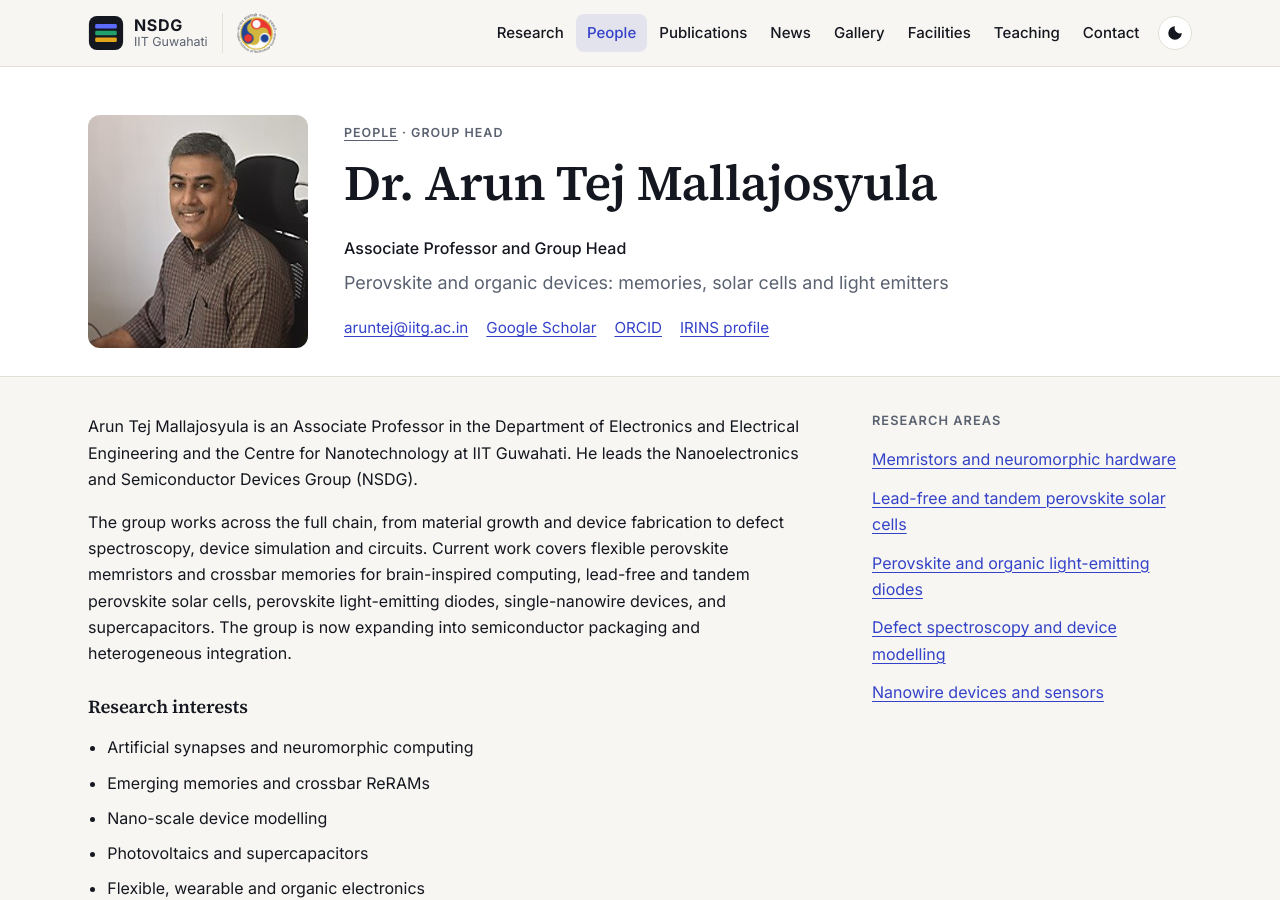
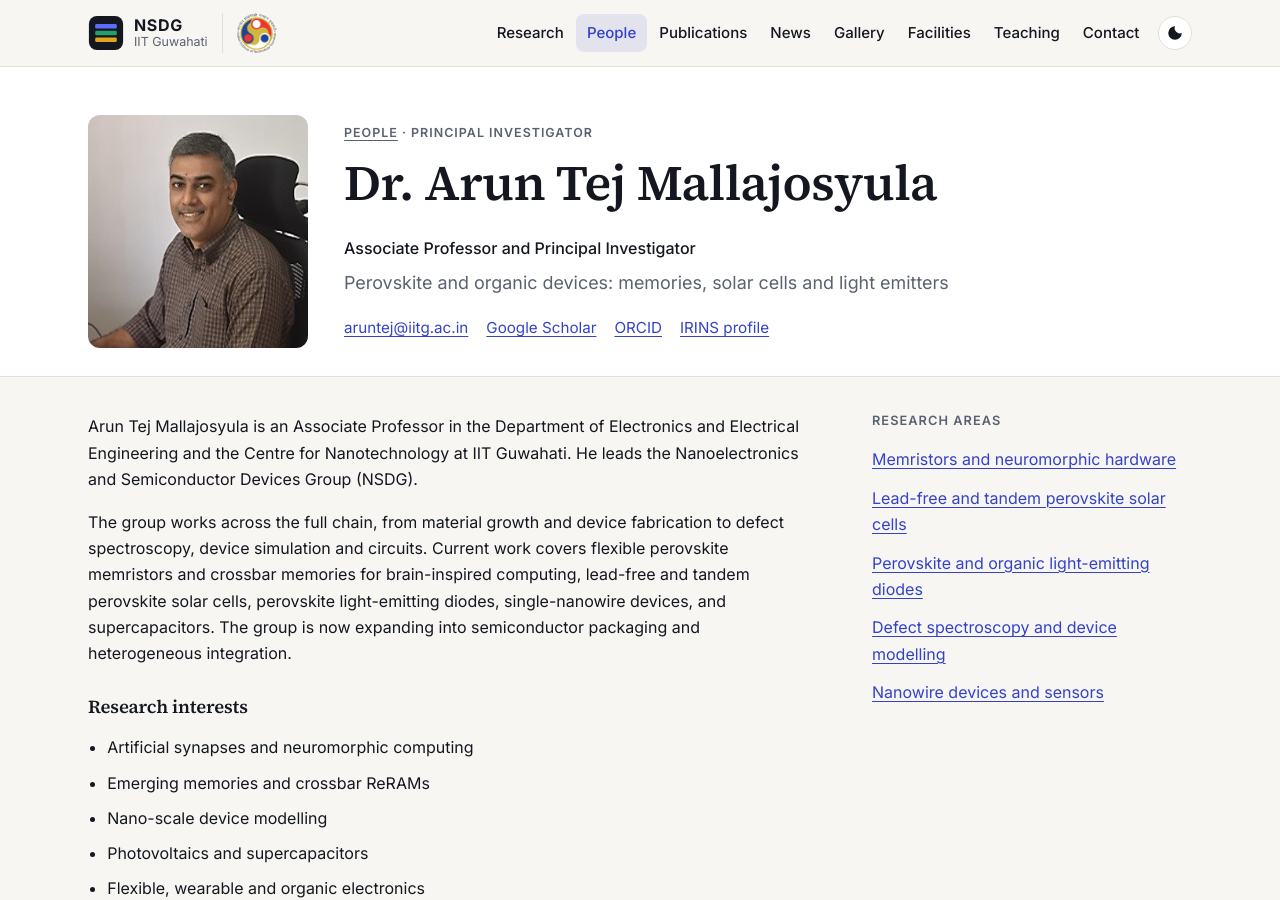
Before and after one commit to nsdg-iitg/nsdg-iitg.github.io, a Jekyll site: the page built from _people/arun-tej-mallajosyula.md, in a window 1280 px wide and 900 px high. Built offline with Jekyll 4.4.1, drawn with Linux system fonts in a browser that asks for light colours.

```diff
--- a/_layouts/person.html
+++ b/_layouts/person.html
@@ -6,7 +6,7 @@ layout: default
   <div class="wrap person-head-grid">
     {% include avatar.html person=page size="xl" %}
     <div>
-      <p class="kicker"><a href="{{ '/people/' | relative_url }}">People</a> · {% if page.category == 'alumni' %}Alumni{% elsif page.category == 'pi' %}Group head{% else %}Current member{% endif %}</p>
+      <p class="kicker"><a href="{{ '/people/' | relative_url }}">People</a> · {% if page.category == 'alumni' %}Alumni{% elsif page.category == 'pi' %}Principal investigator{% else %}Current member{% endif %}</p>
       <h1>{{ page.name }}</h1>
       <p class="person-role-lg">{{ page.role }}</p>
       <p class="lead">{{ page.topic }}</p>
--- a/_people/arun-tej-mallajosyula.md
+++ b/_people/arun-tej-mallajosyula.md
@@ -1,7 +1,7 @@
 ---
 name: "Dr. Arun Tej Mallajosyula"
 short_name: "Arun Tej M."
-role: "Associate Professor and Group Head"
+role: "Associate Professor and Principal Investigator"
 photo: /assets/img/people/arun-tej-mallajosyula.jpg
 category: pi
 order: 0
--- a/people/index.html
+++ b/people/index.html
@@ -9,7 +9,7 @@ description: "Members and alumni of the Nanoelectronics and Semiconductor Device
 <a class="pi-card" href="{{ pi.url | relative_url }}">
   {% include avatar.html person=pi size="lg" %}
   <div>
-    <p class="kicker">Group head</p>
+    <p class="kicker">Principal investigator</p>
     <h2>{{ pi.name }}</h2>
     <p class="muted">{{ pi.role }}, Department of EEE and Centre for Nanotechnology, IIT Guwahati. Chair, IEEE EDS Guwahati Chapter. Previously at Los Alamos National Laboratory, NUS and TSMC.</p>
   </div>
```
